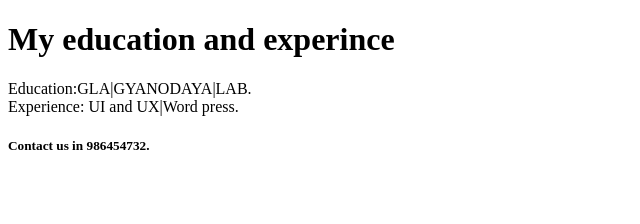
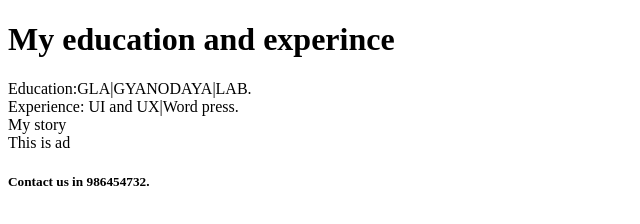
Before and after one commit to Samip-Nepal/level-3-html-pratice-, a plain HTML site: page index.html in a window 1280 px wide. Shown: the whole page, without its empty margins (0-640 px from the left). Drawn offline with Linux system fonts and the light colour scheme.

Commit message:
Adding article and aside tag

```diff
--- a/index.html
+++ b/index.html
@@ -12,6 +12,8 @@
 <main>
     <section>Education:GLA|GYANODAYA|LAB.</section>
 <section>Experience: UI and UX|Word press.</section>
+<Article>My story</Article>
+<aside>This is ad</aside>
 
 </main>
 <footer>
```
